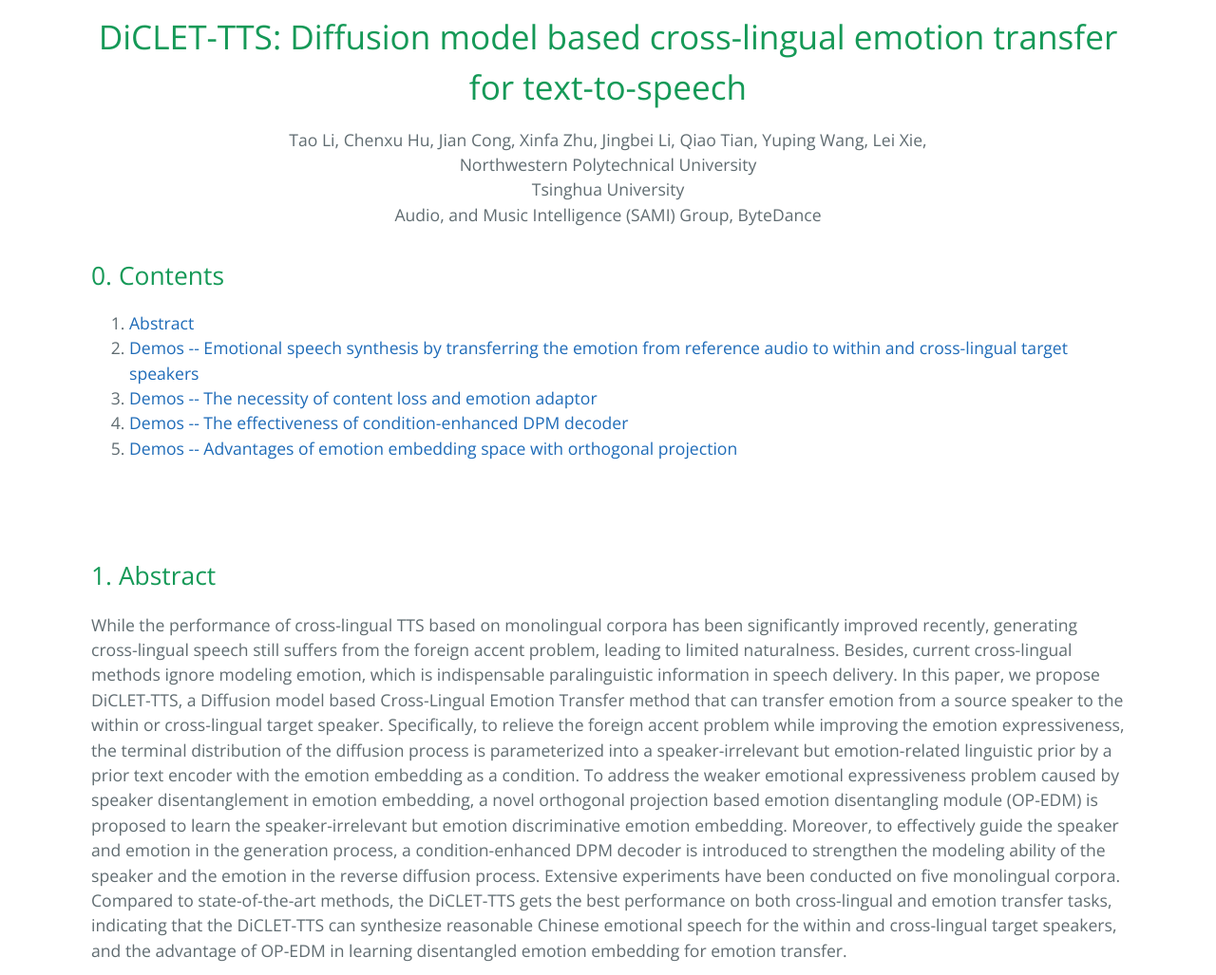
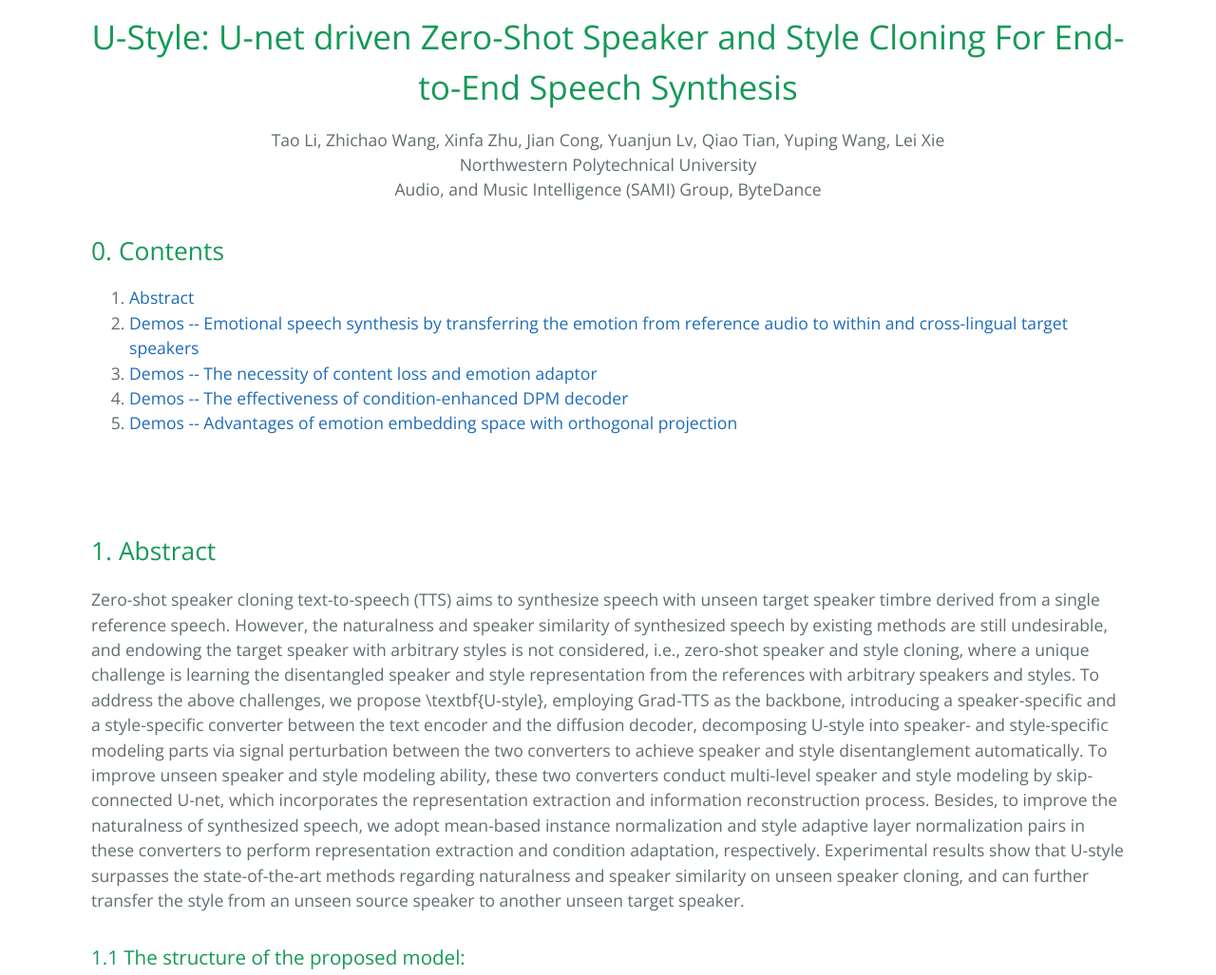
Before and after one commit to silyfox/Ustyle, a plain HTML site: page index.html in a window 1280 px wide. Shown: the part 180-1207 px from the top of the page at 95% size. Drawn offline with nearby package versions, Linux system fonts and the light colour scheme.

Commit message:
Update index.html

```diff
--- a/index.html
+++ b/index.html
@@ -4,12 +4,12 @@
 
 
 <!-- Begin Jekyll SEO tag v2.7.1 -->
-<title>DiCLET-TTS: Diffusion model based cross-lingual emotion transfer for text-to-speech</title>
+<title>U-Style: U-net driven Zero-Shot Speaker and Style Cloning For End-to-End Speech Synthesis</title>
 <meta name="generator" content="Jekyll v3.9.0">
 <meta property="og:title" content="TODO: title">
 <meta property="og:locale" content="en_US">
-<link rel="canonical" href="https://silyfox.github.io/DiCLETdemo/">
-<meta property="og:url" content="https://silyfox.github.io/DiCLETdemo/">
+<link rel="canonical" href="https://silyfox.github.io/ustyle/">
+<meta property="og:url" content="https://silyfox.github.io/ustyle/">
 <meta name="twitter:card" content="summary">
 <!-- End Jekyll SEO tag -->
 
@@ -26,11 +26,10 @@
     </section>
 
 <section class="main-content">
-      <h1 id=""><center>DiCLET-TTS: Diffusion model based cross-lingual emotion transfer for text-to-speech</center></h1>
+      <h1 id=""><center>U-Style: U-net driven Zero-Shot Speaker and Style Cloning For End-to-End Speech Synthesis</center></h1>
 
-<center> Tao Li, Chenxu Hu, Jian Cong, Xinfa Zhu, Jingbei Li, Qiao Tian, Yuping Wang, Lei Xie, </center>
+<center> Tao Li, Zhichao Wang, Xinfa Zhu, Jian Cong, Yuanjun Lv, Qiao Tian, Yuping Wang, Lei Xie </center>
 <center> Northwestern Polytechnical University </center>
-<center> Tsinghua University </center>
 <center> Audio, and Music Intelligence (SAMI) Group, ByteDance </center>
 
 <h2>0. Contents</h2>
@@ -44,12 +43,15 @@
 
 <br><br>
 <h2 id="abstract">1. Abstract<a name="abstract"></a></h2>
-<p>While the performance of cross-lingual TTS based on monolingual corpora has been significantly improved recently, generating cross-lingual speech still suffers from the foreign accent problem, leading to limited naturalness. Besides, current cross-lingual methods ignore modeling emotion, which is indispensable paralinguistic information in speech delivery.
-  In this paper, we propose DiCLET-TTS, a Diffusion model based Cross-Lingual Emotion Transfer method that can transfer emotion from a source speaker to the within or cross-lingual target speaker.
-  Specifically, to relieve the foreign accent problem while improving the emotion expressiveness, the terminal distribution of the diffusion process is parameterized into a speaker-irrelevant but emotion-related linguistic prior by a prior text encoder with the emotion embedding as a condition.
-  To address the weaker emotional expressiveness problem caused by speaker disentanglement in emotion embedding, a novel orthogonal projection based emotion disentangling module (OP-EDM) is proposed to learn the speaker-irrelevant but emotion discriminative emotion embedding.
-  Moreover, to effectively guide the speaker and emotion in the generation process, a condition-enhanced DPM decoder is introduced to strengthen the modeling ability of the speaker and the emotion in the reverse diffusion process.
-  Extensive experiments have been conducted on five monolingual corpora. Compared to state-of-the-art methods, the DiCLET-TTS gets the best performance on both cross-lingual and emotion transfer tasks, indicating that the DiCLET-TTS can synthesize reasonable Chinese emotional speech for the within and cross-lingual target speakers, and the advantage of OP-EDM in learning disentangled emotion embedding for emotion transfer.
+<p>Zero-shot speaker cloning text-to-speech (TTS) aims to synthesize speech with unseen target speaker timbre derived from a single reference speech.
+  However, the naturalness and speaker similarity of synthesized speech by existing methods are still undesirable, and endowing the target speaker with arbitrary styles is not considered,
+  i.e., zero-shot speaker and style cloning, where a unique challenge is learning the disentangled speaker and style representation from the references with arbitrary speakers and styles.
+  To address the above challenges, we propose \textbf{U-style}, employing Grad-TTS as the backbone, introducing a speaker-specific and a style-specific converter between the text encoder
+  and the diffusion decoder, decomposing U-style into speaker- and style-specific modeling parts via signal perturbation between the two converters to achieve speaker and style disentanglement
+  automatically.
+  To improve unseen speaker and style modeling ability, these two converters conduct multi-level speaker and style modeling by skip-connected U-net, which incorporates the representation
+  extraction and information reconstruction process.
+  Besides, to improve the naturalness of synthesized speech, we adopt mean-based instance normalization and style adaptive layer normalization pairs in these converters to perform representation extraction and condition adaptation, respectively. Experimental results show that U-style surpasses the state-of-the-art methods regarding naturalness and speaker similarity on unseen speaker cloning, and can further transfer the style from an unseen source speaker to another unseen target speaker.
 </p>
 <h3>1.1 The structure of the proposed model:</h3>
 	<center><img src='diclet.png'></center>
```
